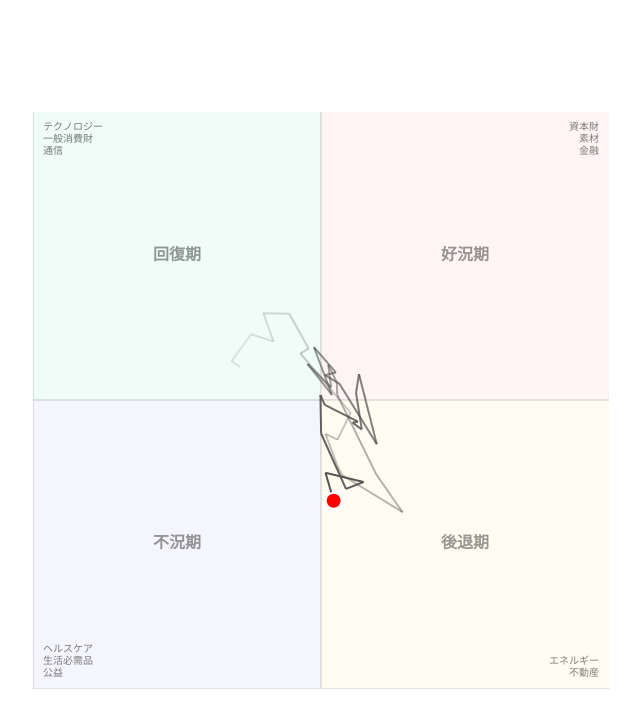
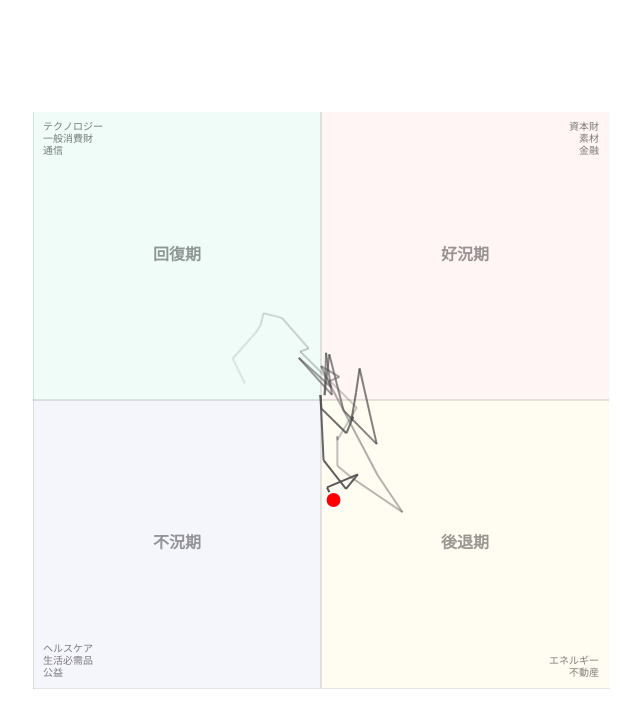
Before and after one commit to skr-works/sector-rotation-chart-USA, a plain HTML site: page index.html in a window 1280 px wide. Shown: the whole page, without its empty margins (319-959 px from the left). Drawn offline with nearby package versions, Linux system fonts and the light colour scheme.

Commit message:
deploy: ddcc44dda7945aced4a822cb7d02101452a971ac

```diff
--- a/index.html
+++ b/index.html
@@ -104,7 +104,7 @@
                     {
                         // 軌跡 (線のみ)
                         label: '軌跡',
-                        data: [{"x": -7.03, "y": 2.87}, {"x": -7.77, "y": 3.36}, {"x": -6.07, "y": 5.71}, {"x": -4.12, "y": 5.09}, {"x": -5.0, "y": 7.53}, {"x": -2.75, "y": 7.48}, {"x": -1.07, "y": 4.47}, {"x": -1.79, "y": 4.04}, {"x": 2.58, "y": -1.11}, {"x": 1.43, "y": -3.44}, {"x": 0.39, "y": -2.95}, {"x": 1.42, "y": -5.7}, {"x": 1.82, "y": -6.51}, {"x": 7.08, "y": -9.74}, {"x": 4.81, "y": -6.48}, {"x": 1.4, "y": 0.47}, {"x": 1.38, "y": 1.5}, {"x": 0.63, "y": 3.07}, {"x": 0.88, "y": 1.1}, {"x": -1.17, "y": 3.13}, {"x": 0.95, "y": 0.44}, {"x": -0.61, "y": 4.58}, {"x": 1.29, "y": 2.39}, {"x": 0.34, "y": 2.16}, {"x": 1.59, "y": 1.43}, {"x": 4.84, "y": -3.83}, {"x": 3.3, "y": 2.24}, {"x": 3.04, "y": 0.63}, {"x": 3.54, "y": -2.55}, {"x": 2.74, "y": -1.96}, {"x": 3.21, "y": -1.88}, {"x": 0.33, "y": -0.43}, {"x": -0.05, "y": 0.43}, {"x": 0.01, "y": -2.91}, {"x": 2.17, "y": -7.71}, {"x": 3.69, "y": -7.12}, {"x": 0.39, "y": -6.32}, {"x": 1.1, "y": -8.75}],
+                        data: [{"x": -6.61, "y": 1.43}, {"x": -7.66, "y": 3.6}, {"x": -5.65, "y": 5.87}, {"x": -5.23, "y": 6.51}, {"x": -5.0, "y": 7.53}, {"x": -3.39, "y": 7.13}, {"x": -1.07, "y": 4.47}, {"x": -1.81, "y": 4.21}, {"x": 3.11, "y": -0.66}, {"x": 1.43, "y": -3.44}, {"x": 1.42, "y": -3.14}, {"x": 1.42, "y": -5.7}, {"x": 2.62, "y": -6.71}, {"x": 7.08, "y": -9.74}, {"x": 4.93, "y": -6.55}, {"x": 0.64, "y": 1.6}, {"x": 1.59, "y": 2.01}, {"x": 0.0, "y": 2.95}, {"x": 0.88, "y": 1.1}, {"x": -1.93, "y": 3.66}, {"x": 0.95, "y": 0.44}, {"x": 0.44, "y": 4.1}, {"x": 0.31, "y": 0.42}, {"x": 0.72, "y": 3.97}, {"x": 1.96, "y": -0.91}, {"x": 4.84, "y": -3.83}, {"x": 3.35, "y": 2.74}, {"x": 3.04, "y": 0.63}, {"x": 2.63, "y": -1.8}, {"x": 2.79, "y": -1.45}, {"x": 2.21, "y": -2.88}, {"x": 0.04, "y": -0.75}, {"x": -0.05, "y": 0.43}, {"x": 0.22, "y": -5.21}, {"x": 2.17, "y": -7.71}, {"x": 3.2, "y": -6.45}, {"x": 0.52, "y": -7.59}, {"x": 1.09, "y": -8.68}],
                         borderWidth: 2,
                         pointRadius: 0, // 点は描画しない
                         showLine: true,
@@ -122,7 +122,7 @@
                     {
                         // 現在地 (点のみ)
                         label: '現在',
-                        data: [{"x": 1.1, "y": -8.75}],
+                        data: [{"x": 1.09, "y": -8.68}],
                         backgroundColor: 'rgba(255, 0, 0, 1)',
                         borderColor: '#fff',
                         borderWidth: 2,
```
